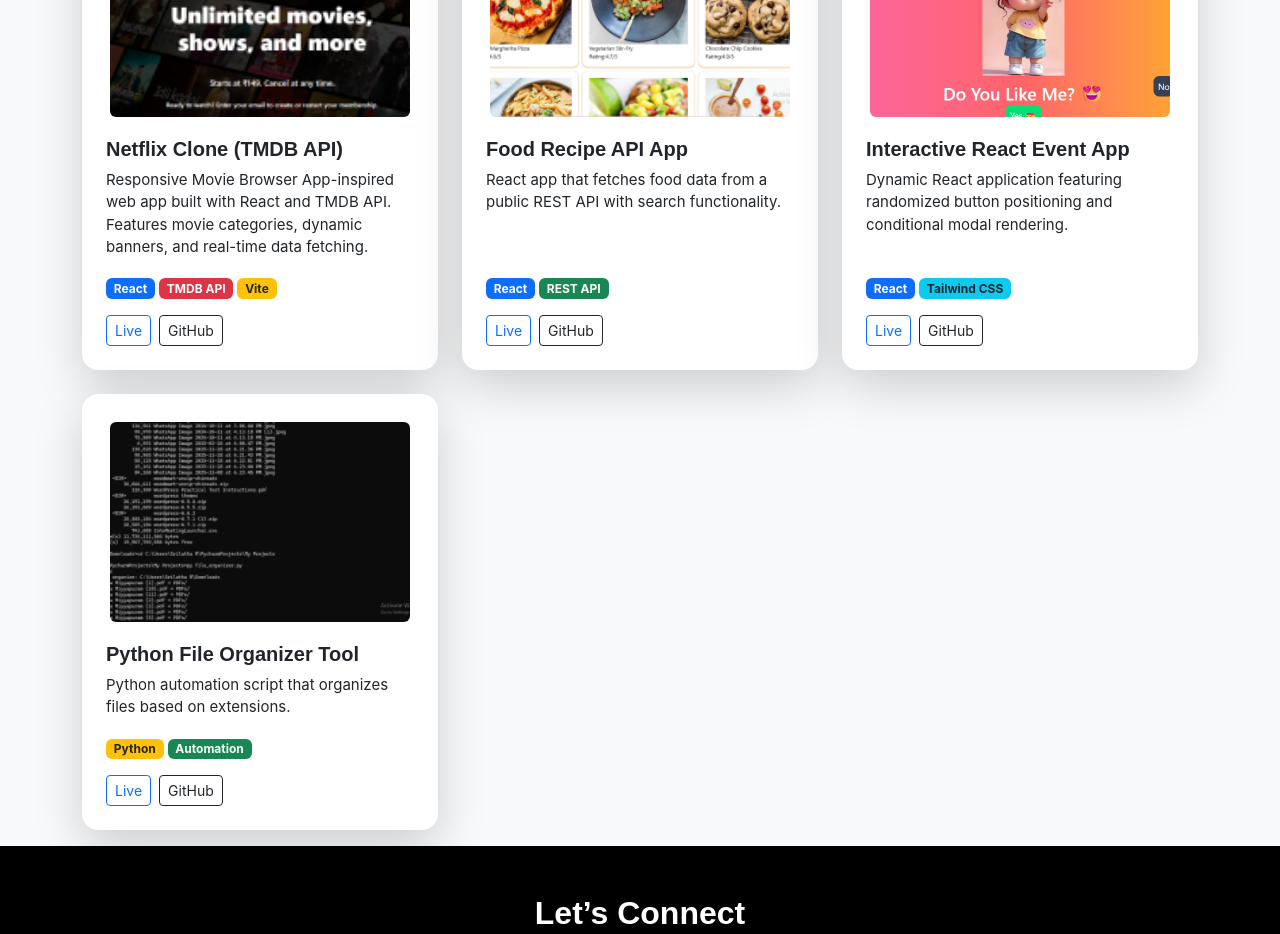
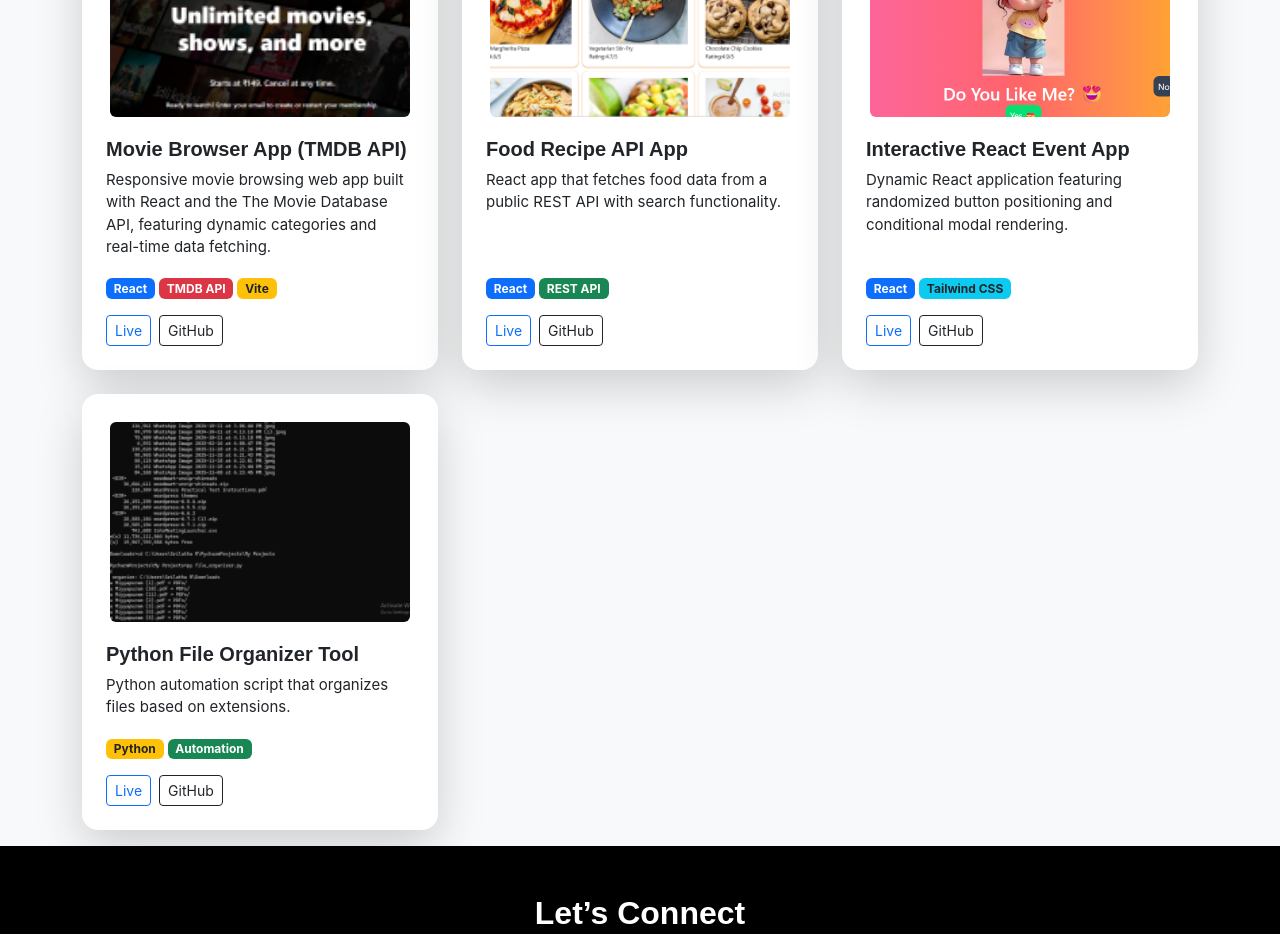
Before and after one commit to msrilatha859-python/portfolio, a React (Vite) app: page / in a window 1280 px wide. Shown: the part 2440-3374 px from the top of the page. Built offline with nearby package versions, Linux system fonts and the light colour scheme.

Commit message:
desc changed

```diff
--- a/src/components/projects.jsx
+++ b/src/components/projects.jsx
@@ -4,9 +4,9 @@ import ProjectCard from './projectcard.jsx';
 function Projects() {
   const projects = [
     {
-  title: "Netflix Clone (TMDB API)",
+  title: "Movie Browser App (TMDB API)",
   description:
-    "Responsive Movie Browser App-inspired web app built with React and TMDB API. Features movie categories, dynamic banners, and real-time data fetching.",
+    "Responsive movie browsing web app built with React and the The Movie Database API, featuring dynamic categories and real-time data fetching.",
   image: "/logo-clone.png",
   badges: [
     { label: "React", className: "bg-primary" },
```
